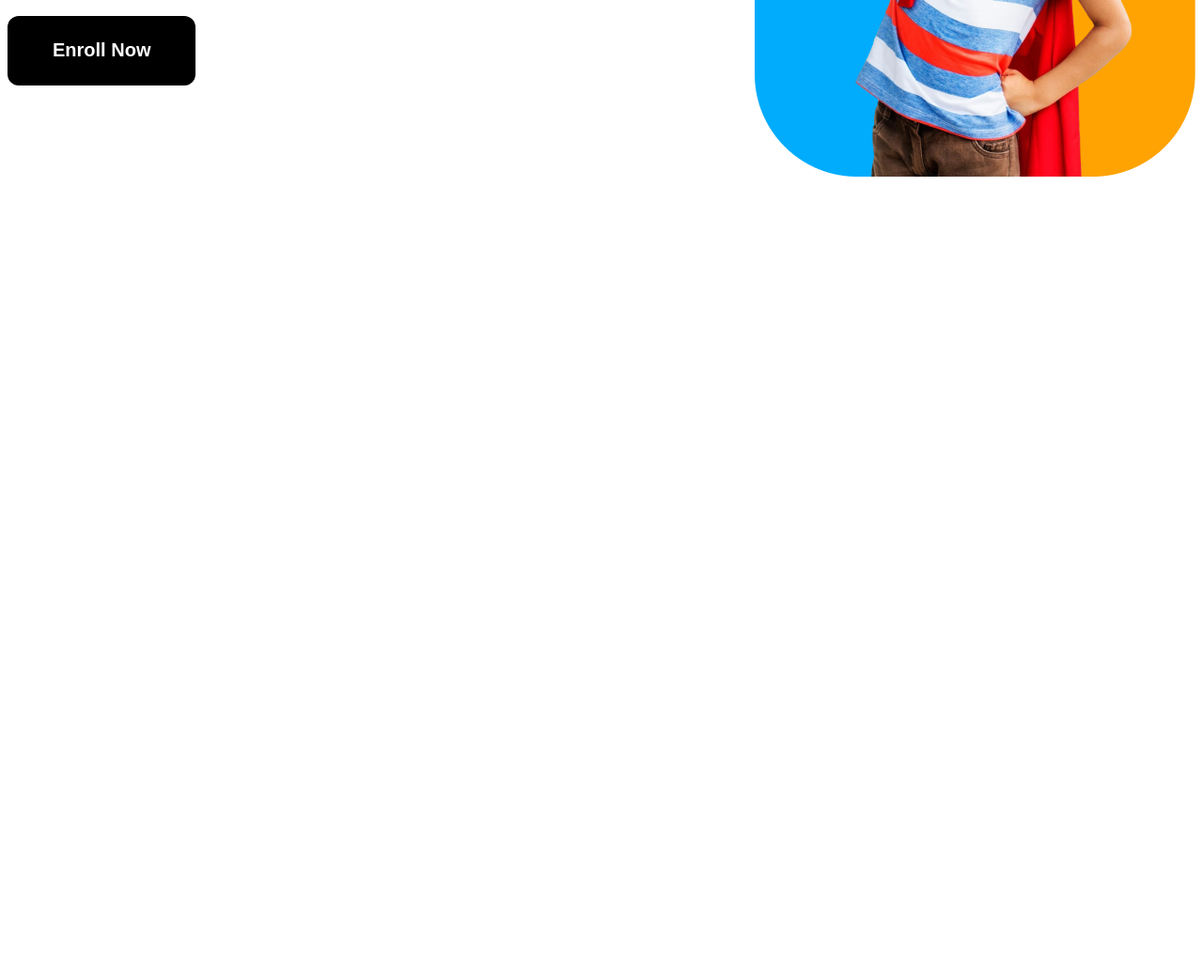
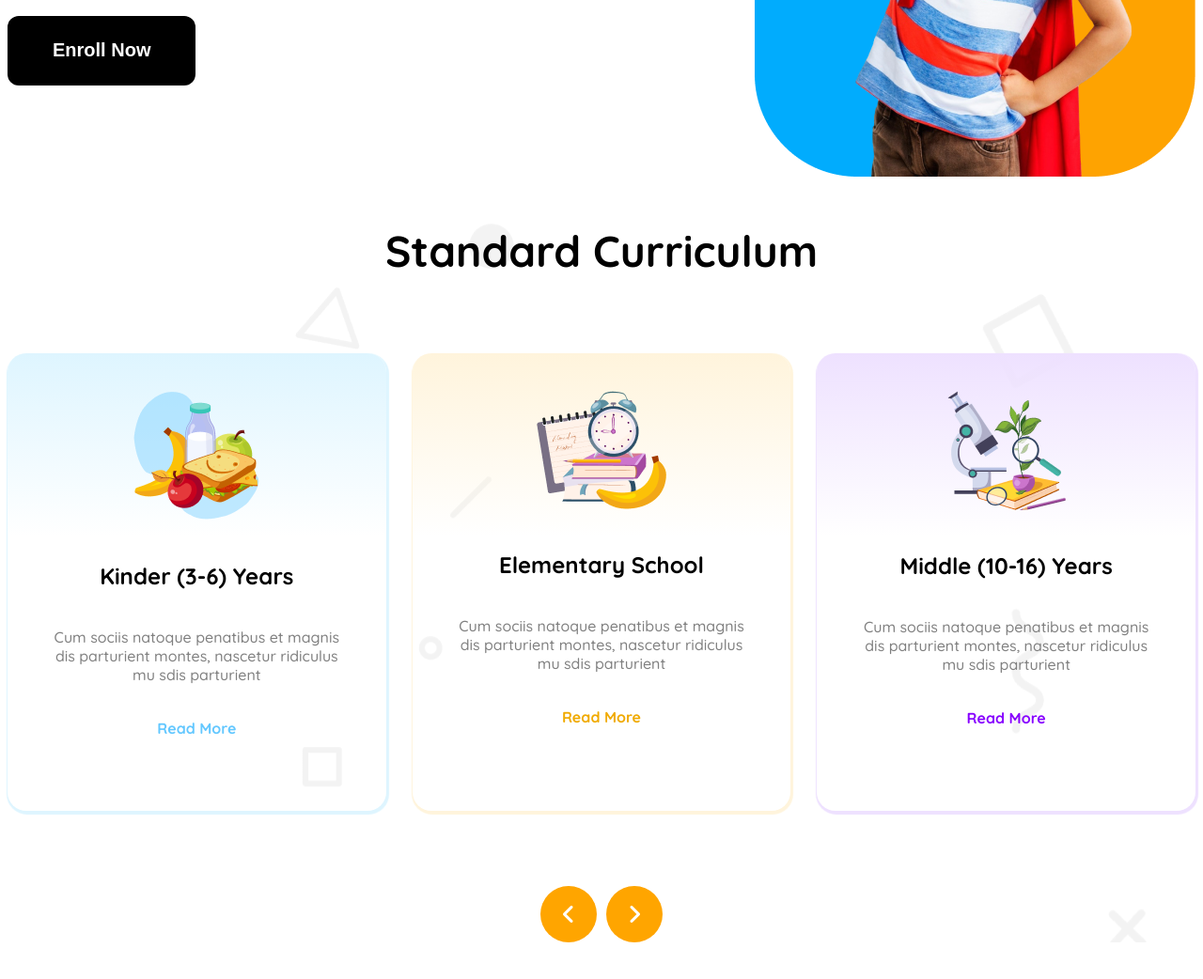
Before and after one commit to Protik0/Assigment-2, a plain HTML site: page index.html in a window 1280 px wide. Shown: the part 516-1558 px from the top of the page at 94% size. Before the commit the page ends 800 px from the top, so only its background shows below. Drawn offline with Linux system fonts and the light colour scheme.

Commit message:
added second part

```diff
--- a/index.html
+++ b/index.html
@@ -62,6 +62,45 @@
             </div>
           </section>
     </header>
+    <main>
+        <section class="curriculum">
+            <h3 class="section-title font-weight-bold">Standard Curriculum</h3>
 
+            <div class="card-container display-flex">
+              <div class="card1">
+                <img src="assets/kinder.png" alt="" />
+                <h5 class="card-title">Kinder (3-6) Years</h5>
+                <p class="card-description">
+                  Cum sociis natoque penatibus et magnis dis parturient montes,
+                  nascetur ridiculus mu sdis parturient
+                </p>
+                <h6 class="card-footer font-weight-bold color5">Read More</h6>
+              </div>
+              <div class="card2">
+                <img src="assets/elementary.png" alt="" />
+                <h5 class="card-title">Elementary School</h5>
+                <p class="card-description">
+                  Cum sociis natoque penatibus et magnis dis parturient montes,
+                  nascetur ridiculus mu sdis parturient
+                </p>
+                <h6 class="card-footer font-weight-bold color6">Read More</h6>
+              </div>
+              <div class="card3">
+                <img src="assets/middle.png" alt="" />
+                <h5 class="card-title">Middle (10-16) Years</h5>
+                <p class="card-description">
+                  Cum sociis natoque penatibus et magnis dis parturient montes,
+                  nascetur ridiculus mu sdis parturient
+                </p>
+                <h6 class="card-footer font-weight-bold color7">Read More</h6>
+              </div>
+            </div>
+            <div class="icon display-flex">
+              <div class="icon1"><i class="fa-solid fa-angle-left"></i></div>
+              <div class="icon2"><i class="fa-solid fa-angle-right"></i></div>
+            </div>
+
+
+    </main>
 </body>
 </html>
--- a/style.css
+++ b/style.css
@@ -131,3 +131,74 @@ body {
     border: none;
     border-radius: 12px;
 }
+
+/* Standard Curriculum styles */
+
+.curriculum {
+    background-image: url(/assets/bg.png);
+}
+
+.section-title {
+    text-align: center;
+    font-size: 2.875rem;
+    color: #000000;
+    margin-bottom: 5rem;
+}
+
+.card-container {
+    text-align: center;
+    gap: 1.75rem;
+}
+
+.card1{
+    background: linear-gradient(to bottom, rgba(222, 245, 255, 1) 0%, rgba(255, 255, 255, 0) 40%);
+    border-radius: 20px;
+    padding: 2.5rem;
+    box-shadow: 1px 2px 1px 2px rgba(222, 245, 255, 1);
+}
+
+.card2{
+    background: linear-gradient(to bottom, rgba(255, 244, 220, 1) 0%, rgba(255, 255, 255, 0) 40%);
+    border-radius: 20px;
+    padding: 2.5rem;
+    box-shadow: 1px 2px 1px 2px rgba(255, 244, 220, 1);
+}
+
+.card3{
+    background: linear-gradient(to bottom, rgba(238, 225, 255, 1) 0%, rgba(255, 255, 255, 0) 40%);
+    border-radius: 20px;
+    padding: 2.5rem;
+    box-shadow: 1px 2px 1px 2px rgba(238, 225, 255, 1);
+}
+
+.card-title {
+    font-size: 1.5rem;
+}
+
+.card-description {
+    font-size: 1rem;
+    font-weight: 500;
+    color: rgba(128, 128, 128, 1);
+}
+
+.card-footer {
+    font-size: 1rem;
+}
+
+.icon {
+    margin-top: 80px;
+    gap: 10px;
+    justify-content: center;
+    align-items: center;
+    margin-bottom: 80px;
+}
+
+.icon1, .icon2 {
+    line-height: 60px;
+    width: 60px;
+    border-radius: 50%;
+    background-color: orange;
+    color: #FFFFFF;
+    text-align: center;
+    font-size: 1.5rem;
+}
```
